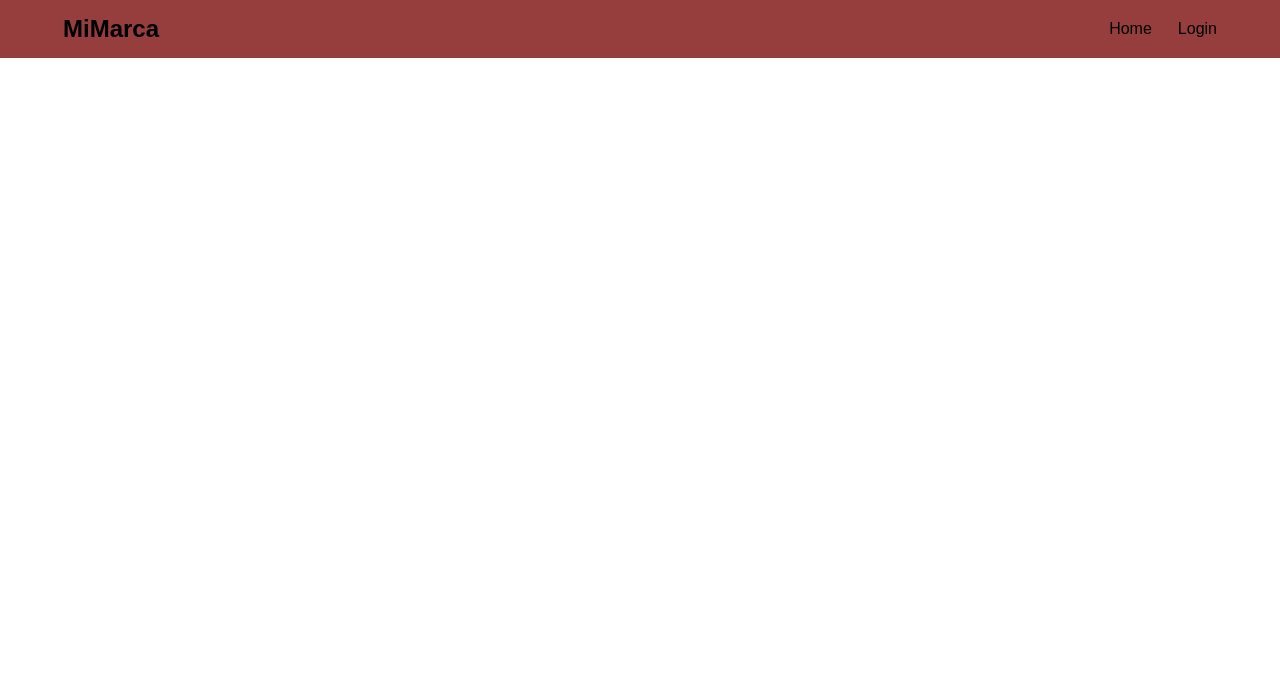
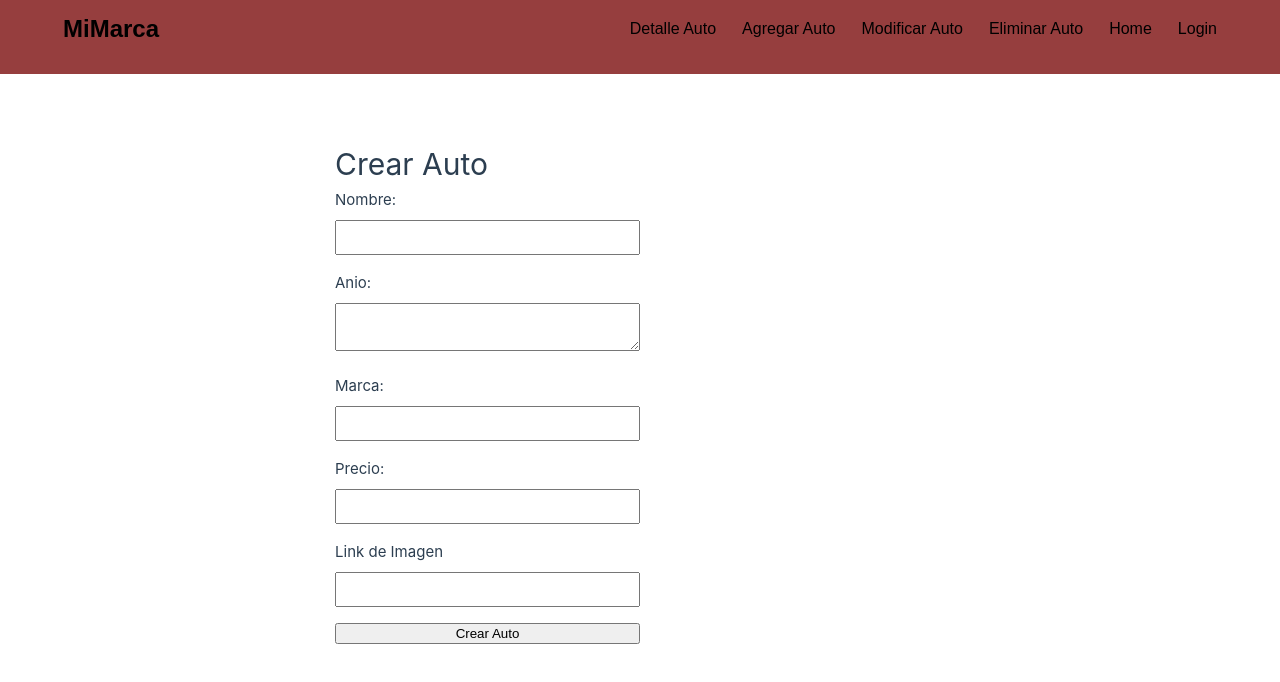
Before and after one commit to Jomerstein/TPN2-Grupo-3, a Vue app: page /crearAuto in a window 1280 px wide. Before the commit this address had no page. Shown: the top 682 px of the page. Built offline with nearby package versions, Linux system fonts and the light colour scheme.

Commit message:
car , carDetail y forms

```diff
--- a/package.json
+++ b/package.json
@@ -9,6 +9,7 @@
     "preview": "vite preview"
   },
   "dependencies": {
+    "axios": "^1.7.2",
     "pinia": "^2.1.7",
     "vue": "^3.4.21",
     "vue-router": "^4.3.0"
--- /dev/null
+++ b/src/components/Car.vue
@@ -0,0 +1,39 @@
+<template lang="">
+     <img :src="car.image" :alt="car.id"/>
+    <br></br>
+    <div>
+    <p>Nombre: {{ car.nombre }}</p>
+    <p>Año: {{ car.ano }}</p>
+    <p>Marca: {{ car.marco }}</p>
+    <p>Precio: {{ car.precio }}</p>
+    <p>Usuario: {{ car.idUser }}</p>
+    <p>Alquilado hasta: {{ car.alquiladoHasta }}</p>
+    </div>
+</template>
+
+<script>
+
+export default {
+
+    data() {
+        return {
+            car:
+            {
+            id: 1,
+            nombre: 'Toyota Camry',
+            ano: 2020,
+            marco: 'Toyota',
+            idUser: 0,
+            precio: '$50/day',
+            alquiladoHasta: null,
+            image: '/civic.jpeg'
+            }
+        }
+    }
+}
+
+</script>
+
+<style lang="">
+
+</style>
--- a/src/components/NavBar.vue
+++ b/src/components/NavBar.vue
@@ -5,11 +5,14 @@
           <a href="#">MiMarca</a>
         </div>
         <div class="navbar-menu">
-
-            <router-link to="/Home">Home</router-link>
+          <router-link to="/CarDetail">Detalle Auto</router-link>
+          <router-link to="/CrearAuto">Agregar Auto</router-link>
+          <router-link to="/ModificarAuto">Modificar Auto</router-link>
+          <router-link to="/EliminarAuto">Eliminar Auto</router-link>
+          <router-link to="/Home">Home</router-link>
 
 
-            <router-link to="/Login">Login</router-link>
+          <router-link to="/Login">Login</router-link>
 
         </div>
         <div class="navbar-toggle" @click="toggleMenu">
--- a/src/router/index.js
+++ b/src/router/index.js
@@ -1,6 +1,10 @@
 import { createRouter, createWebHistory } from 'vue-router'
 import Home from '../views/Home.vue'
 import Login from '@/views/Login.vue'
+import CarDetail from '@/views/CarDetail.vue'
+import CrearAuto from '@/views/CrearAuto.vue'
+import ModificarAuto from '@/views/ModificarAuto.vue'
+import EliminarAuto from '@/views/EliminarAuto.vue'
 
 
 const routes = [
@@ -18,6 +22,26 @@ const routes = [
     path: '/login',
     name: 'Login',
     component: Login
+  },
+  {
+    path: '/carDetail',
+    name: 'CarDetail',
+    component: CarDetail
+  },
+  {
+    path: '/crearAuto',
+    name: 'CrearAuto',
+    component: CrearAuto
+  },
+  {
+    path: '/modificarAuto',
+    name: 'ModificarAuto',
+    component: ModificarAuto
+  },
+  {
+    path: '/eliminarAuto',
+    name: 'EliminarAuto',
+    component: EliminarAuto
   }
 ]
 
--- /dev/null
+++ b/src/stores/carStore.js
@@ -0,0 +1,47 @@
+import { defineStore } from 'pinia';
+import axios from 'axios';
+
+export const useCarStore = defineStore('carStore', {
+    state: () => ({
+        cars: []
+
+    }),
+    getters: {
+
+    },
+    actions: {
+        async fetchAutos(){
+            if( this.cars.length === 0) {
+                try {
+                    const response = await axios.get('https://6657b24c5c36170526459cda.mockapi.io/rental/cars/cars')
+                    this.cars = response.data;
+
+                } catch (error) {
+                    console.error('El error es: ', error)
+                }
+            }
+         },
+        async agregarAuto(nuevoAuto) {
+            try {
+                const response = await axios.post('https://6657b24c5c36170526459cda.mockapi.io/rental/cars/cars', nuevoAuto)
+             } catch (error) {
+                console.error('Error agregando auto')
+            }
+        },
+        async eliminarAuto(autoParaEliminar) {
+            try {
+                const response = await axios.post('https://6657b24c5c36170526459cda.mockapi.io/rental/cars/cars', autoParaEliminar)
+             } catch (error) {
+                console.error('Error agregando auto')
+            }
+        },
+        async modificarAuto(autoParaModificar) {
+            try {
+                const response = await axios.post('https://6657b24c5c36170526459cda.mockapi.io/rental/cars/cars', autoParaModificar)
+             } catch (error) {
+                console.error('Error agregando auto')
+            }
+        }
+
+    }
+})
--- /dev/null
+++ b/src/views/CarDetail.vue
@@ -0,0 +1,18 @@
+<template lang="">
+    <h1>Información del Auto</h1>
+    <br></br>
+    <Car />
+</template>
+
+<script>
+import Car from '../components/Car.vue'
+export default {
+    components: {
+        Car
+    }
+}
+</script>
+
+<style lang="">
+
+</style>
--- /dev/null
+++ b/src/views/CrearAuto.vue
@@ -0,0 +1,83 @@
+<template>
+    <div>
+        <h1>Crear Auto</h1>
+        <form @submit.prevent="crearAuto">
+            <div>
+                <label for="title">Nombre: </label>
+                <input v-model="nombre" id="title" type="text" required/>
+            </div>
+            <div>
+                <label for="description">Anio: </label>
+                <textarea v-model="ano" id="description" type="text" required></textarea>
+            </div>
+            <div>
+                <label for="category">Marca: </label>
+                <input v-model="marco" id="category" type="text" required/>
+            </div>
+            <div>
+                <label for="price">Precio: </label>
+                <input v-model="price" id="price" type="number" step="0.01" required/>
+            </div>
+            <div>
+                <label for="image">Link de Imagen</label>
+                <input v-model="image" id="image" type="text" required/>
+            </div>
+            <button type="submit">Crear Auto</button>
+        </form>
+    </div>
+</template>
+<script>
+import { useCarStore } from '../stores/carStore';
+
+export default {
+    data(){
+        return{
+            nombre: "",
+            ano: "",
+            marco: "",
+            price: "",
+            image: ""
+        }
+    },
+    methods:{
+        crearAuto(){
+            const carStore = useCarStore()
+
+            const nuevoAuto = {
+                id: carStore.cars.length + 1,
+                nombre: this.nombre,
+                ano: this.ano,
+                marco: this.marco,
+                price: this.price,
+                image: this.image
+            };
+
+            carStore.agregarAuto(nuevoAuto);
+            alert('Auto creado con exito')
+            this.$router.push({ name: 'Home' })
+        }
+    }
+}
+</script>
+
+<style>
+    form {
+        display: flex;
+        flex-direction: column
+    }
+
+    div {
+        margin-bottom: 1rem
+    }
+
+    label{
+        font-weight: 'bold'
+    }
+
+    input, textarea {
+        width: 100%;
+        padding: 0.5rem;
+        margin-top: 0.5rem;
+    }
+
+</style>
--- /dev/null
+++ b/src/views/EliminarAuto.vue
@@ -0,0 +1,83 @@
+<template>
+    <div>
+        <h1>Eliminar Auto</h1>
+        <form @submit.prevent="eliminarAuto">
+            <div>
+                <label for="title">Nombre: </label>
+                <input v-model="nombre" id="title" type="text" required/>
+            </div>
+            <div>
+                <label for="description">Anio: </label>
+                <textarea v-model="ano" id="description" type="text" required></textarea>
+            </div>
+            <div>
+                <label for="category">Marca: </label>
+                <input v-model="marco" id="category" type="text" required/>
+            </div>
+            <div>
+                <label for="price">Precio: </label>
+                <input v-model="price" id="price" type="number" step="0.01" required/>
+            </div>
+            <div>
+                <label for="image">Link de Imagen</label>
+                <input v-model="image" id="image" type="text" required/>
+            </div>
+            <button type="submit">Eliminar Auto</button>
+        </form>
+    </div>
+</template>
+<script>
+import { useCarStore } from '../stores/carStore';
+
+export default {
+    data(){
+        return{
+            nombre: "",
+            ano: "",
+            marco: "",
+            price: "",
+            image: ""
+        }
+    },
+    methods:{
+        eliminarAuto(){
+            const carStore = useCarStore()
+
+            const autoParaEliminar = {
+ //               id: carStore.cars.length + 1,
+                nombre: this.nombre,
+                ano: this.ano,
+                marco: this.marco,
+                price: this.price,
+                image: this.image
+            };
+
+            carStore.eliminarAuto(autoParaEliminar);
+            alert('Auto eliminado con exito')
+            this.$router.push({ name: 'Home' })
+        }
+    }
+}
+</script>
+
+<style>
+    form {
+        display: flex;
+        flex-direction: column
+    }
+
+    div {
+        margin-bottom: 1rem
+    }
+
+    label{
+        font-weight: 'bold'
+    }
+
+    input, textarea {
+        width: 100%;
+        padding: 0.5rem;
+        margin-top: 0.5rem;
+    }
+
+</style>
--- /dev/null
+++ b/src/views/ModificarAuto.vue
@@ -0,0 +1,83 @@
+<template>
+    <div>
+        <h1>Modificar Auto</h1>
+        <form @submit.prevent="modificarAuto">
+            <div>
+                <label for="title">Nombre: </label>
+                <input v-model="nombre" id="title" type="text" required/>
+            </div>
+            <div>
+                <label for="description">Anio: </label>
+                <textarea v-model="ano" id="description" type="text" required></textarea>
+            </div>
+            <div>
+                <label for="category">Marca: </label>
+                <input v-model="marco" id="category" type="text" required/>
+            </div>
+            <div>
+                <label for="price">Precio: </label>
+                <input v-model="price" id="price" type="number" step="0.01" required/>
+            </div>
+            <div>
+                <label for="image">Link de Imagen</label>
+                <input v-model="image" id="image" type="text" required/>
+            </div>
+            <button type="submit">Crear Auto</button>
+        </form>
+    </div>
+</template>
+<script>
+import { useCarStore } from '../stores/carStore';
+
+export default {
+    data(){
+        return{
+            nombre: "",
+            ano: "",
+            marco: "",
+            price: "",
+            image: ""
+        }
+    },
+    methods:{
+        modificarAuto(){
+            const carStore = useCarStore()
+
+            const autoParaModificar = {
+ //               id: carStore.cars.length + 1,
+                nombre: this.nombre,
+                ano: this.ano,
+                marco: this.marco,
+                price: this.price,
+                image: this.image
+            };
+
+            carStore.modificarAuto(autoParaModificar);
+            alert('Auto modificado con exito')
+            this.$router.push({ name: 'Home' })
+        }
+    }
+}
+</script>
+
+<style>
+    form {
+        display: flex;
+        flex-direction: column
+    }
+
+    div {
+        margin-bottom: 1rem
+    }
+
+    label{
+        font-weight: 'bold'
+    }
+
+    input, textarea {
+        width: 100%;
+        padding: 0.5rem;
+        margin-top: 0.5rem;
+    }
+
+</style>
```
Also changed, not shown: 1 other file (tests, documents, lock files or other folders).
